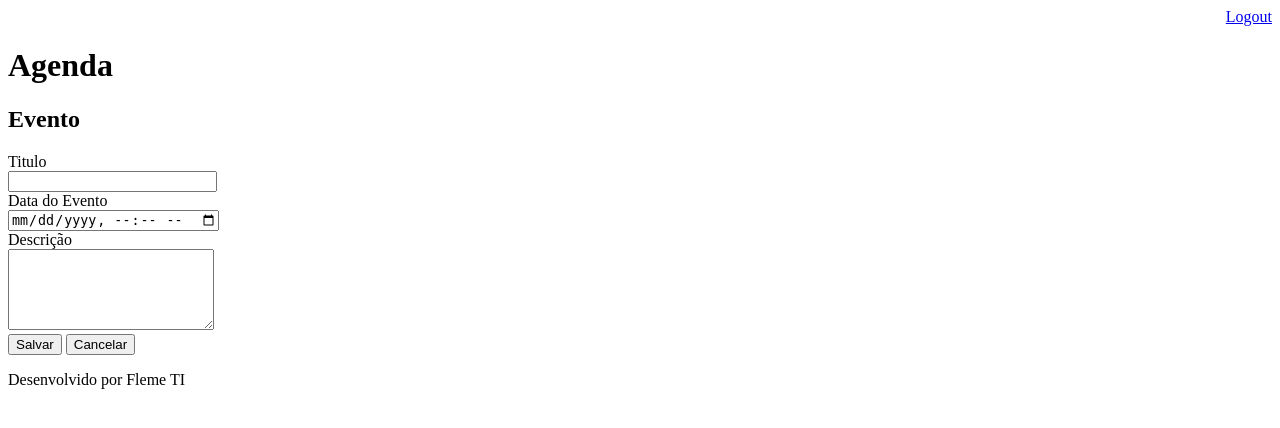
After one commit to fermleme/python-django-projeto-agenda, a Django app: page /agenda/evento/ in a window 1280 px wide. The commit adds this page. Shown: the top 428 px of the page. Run offline with Django 3.2, Linux system fonts and the light colour scheme; a user stored in the database is signed in.

Commit message:
Incluindo insersão de registros na agenda

```diff
--- a/agenda/urls.py
+++ b/agenda/urls.py
@@ -21,6 +21,8 @@ from django.views.generic import RedirectView
 urlpatterns = [
     path('admin/', admin.site.urls),
     path('agenda/', views.lista_eventos),
+    path('agenda/evento/', views.evento),
+    path('agenda/evento/submit',views.submit_evento),
     path('', RedirectView.as_view(url='/agenda/')),
     path('login/', views.login_user),
     path('login/submit', views.submit_login),
--- a/core/views.py
+++ b/core/views.py
@@ -15,6 +15,11 @@ def lista_eventos(request):
     return render(request, "agenda.html", dados)
 
 
+@login_required(login_url='/login/')
+def evento(request):
+    return render(request, 'evento.html')
+
+
 def submit_login(request):
     if request.POST:
         username = request.POST.get('username')
@@ -24,9 +29,21 @@ def submit_login(request):
             login(request, usuario)
             return redirect('/')
         else:
-            messages.error(request,"Usuário ou Senha inválidos!")
+            messages.error(request, "Usuário ou Senha inválidos!")
 
-    return  redirect('/')
+    return redirect('/')
+
+
+
+@login_required(login_url='/login/')
+def submit_evento(request):
+    if request.POST:
+        titulo = request.POST.get('titulo')
+        data_evento = request.POST.get('data_evento')
+        descricao = request.POST.get('descricao')
+        usuario = request.user
+        Evento.objects.create(titulo=titulo, data_evento=data_evento, descricao=descricao, usuario=usuario)
+    return redirect('/')
 
 
 def login_user(request):
--- a/templates/agenda.html
+++ b/templates/agenda.html
@@ -1,6 +1,9 @@
 {% extends "model-page.html" %}
 {% block content %}
  <h2>Agendamentos</h2>
+<a href="evento/">
+  <button type="button">Novo Evento</button>
+</a>
  <ul style="font-size: 18px">
  {% for evento in eventos %}
     <li>{{ evento.titulo }}  -  {{ evento.get_data_evento }}</li>
--- /dev/null
+++ b/templates/evento.html
@@ -0,0 +1,22 @@
+{% extends "model-page.html"%}
+{% block content %}
+<h2>Evento</h2>
+<form action="submit" method="POST">{% csrf_token %}
+    <label>Titulo<label>
+    <br>
+    <input type="text" name="titulo" size="23">
+    <br>
+    <label>Data do Evento</label>
+    <br>
+    <input type="datetime-local"  name="data_evento">
+    <br>
+    <label>Descrição</label>
+    <br>
+    <textarea name="descricao" rows="5" cols="23"></textarea>
+    <br>
+    <button type="submit" >Salvar</button>
+    <a href="/">
+        <button type="button">Cancelar</button>
+    </a>
+</form>
+{% endblock %}
```
Also changed, not shown: db.sqlite3.
